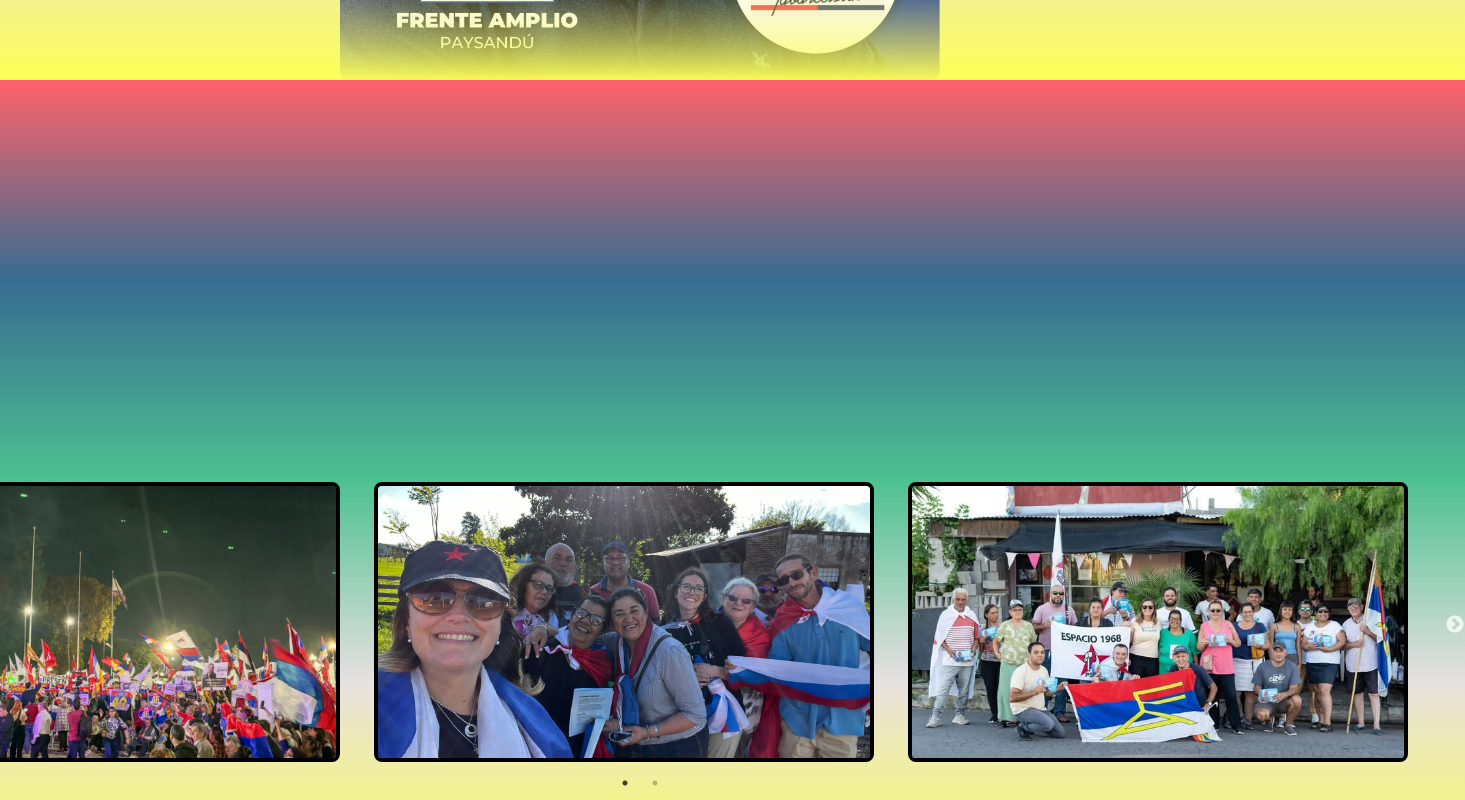
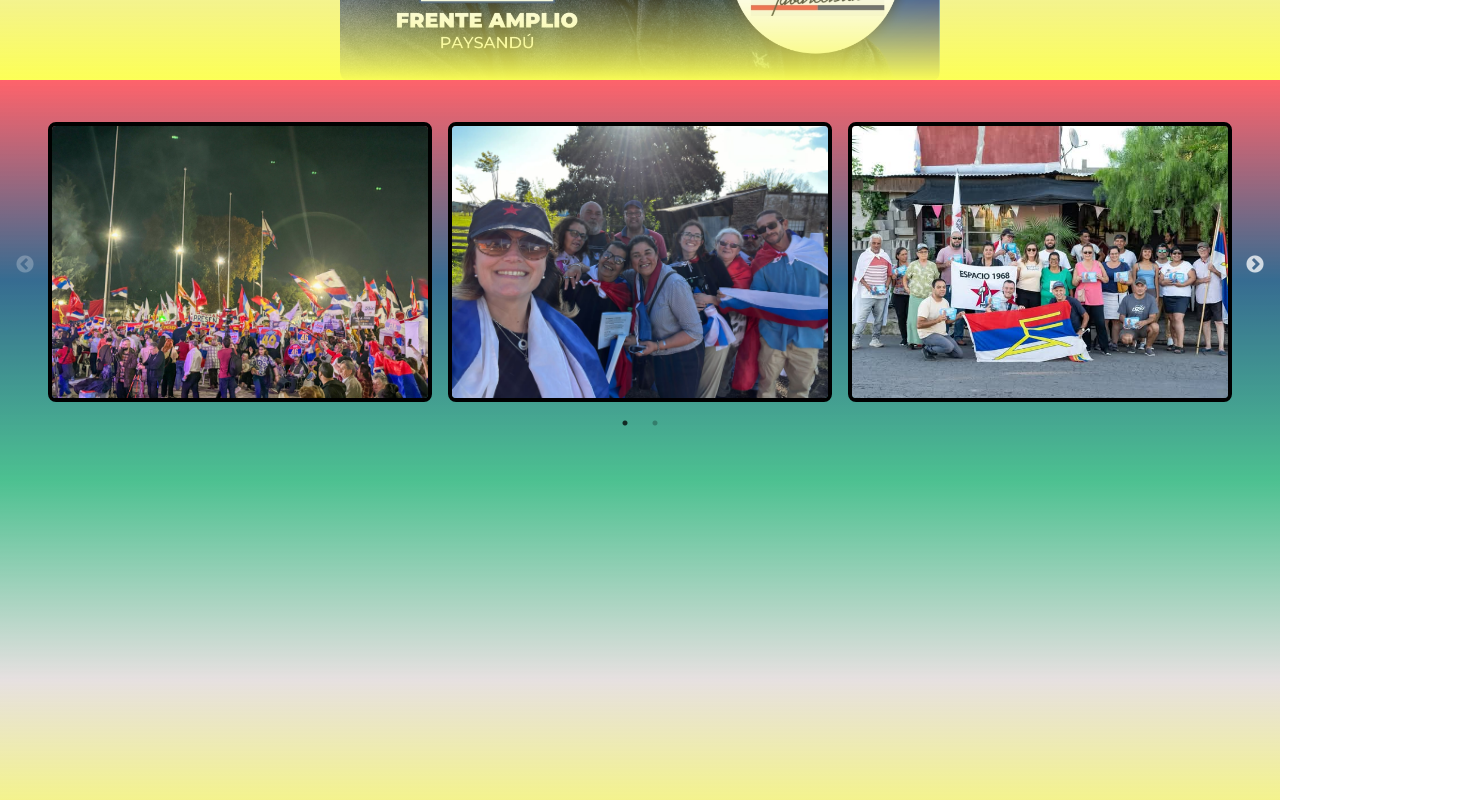
Before and after one commit to sstelmaj/Lista1303, a React (Vite) app in the folder mi-web/: page / in a window 1280 px wide. Shown: the part 720-1520 px from the top of the page, 1465 px wide, since content can reach past the window. Built offline with nearby package versions, Linux system fonts and the light colour scheme.

Commit message:
mejoras en caracteristicas del carrusel

```diff
--- a/mi-web/src/components/CarruselImagenes.jsx
+++ b/mi-web/src/components/CarruselImagenes.jsx
@@ -13,10 +13,14 @@ import imagen6 from "../assets/imagen6.jpeg";
 const images = [imagen1, imagen2, imagen3, imagen4, imagen5, imagen6];
 
 export default function SidebarCarousel() {
+  const [isModalOpen, setIsModalOpen] = useState(false);
+  const [selectedImage, setSelectedImage] = useState(null);
+  const [isDragging, setIsDragging] = useState(false); // Para detectar el deslizamiento
+
   var settings = {
     dots: true,
-    infinite: true,
-    speed: 1500,
+    infinite: false,
+    speed: 500,
     slidesToShow: 3,
     slidesToScroll: 3,
     initialSlide: 0,
@@ -46,17 +50,61 @@ export default function SidebarCarousel() {
         }
       }
     ],
+    beforeChange: () => {
+      setIsDragging(true); // El usuario está comenzando a deslizar
+    },
+    afterChange: () => {
+      setIsDragging(false); // El deslizamiento ha terminado
+    }
+  };
+
+  // Función para manejar el clic en la imagen
+  const handleImageClick = (image) => {
+    if (!isDragging) { // Solo abre el modal si no se está deslizando
+      setSelectedImage(image);
+      setIsModalOpen(true);
+    }
+  };
+
+  // Función para cerrar el modal
+  const closeModal = () => {
+    setIsModalOpen(false);
   };
 
   return (
-    <div className="slider-container w-400 mx-auto mt-100">
+    <div className="slider-container w-300 mx-auto mt-10">
       <Slider {...settings}>
         {images.map((image, index) => (
-          <div key={index}>
-            <img src={image} alt={`carousel-${index}`} className="w-125 h-70 rounded-lg object-cover border-4 border-black" />
+          <div key={index} className="px-2">
+            <img
+              src={image}
+              alt={`carousel-${index}`}
+              className="w-full h-70 rounded-lg object-cover border-4 border-black cursor-pointer"
+              onClick={() => handleImageClick(image)} // Solo abre el modal si no se está deslizando
+            />
           </div>
         ))}
       </Slider>
+
+      {/* Modal */}
+      {isModalOpen && (
+        <div className="fixed inset-0 bg-black bg-opacity-50 flex justify-center items-center z-50">
+          <div className="bg-white p-4 rounded-lg relative">
+            {/* Botón de cierre con fondo blanco circular */}
+            <button
+              className="absolute top-4 right-4 text-black text-4xl font-bold bg-white rounded-full p-2 shadow-md border-4 border-black cursor-pointer"
+              onClick={closeModal}
+            >
+              X
+            </button>
+            <img
+              src={selectedImage}
+              alt="full-size"
+              className="max-w-400 max-h-200 rounded-lg"
+            />
+          </div>
+        </div>
+      )}
     </div>
   );
 }
```
